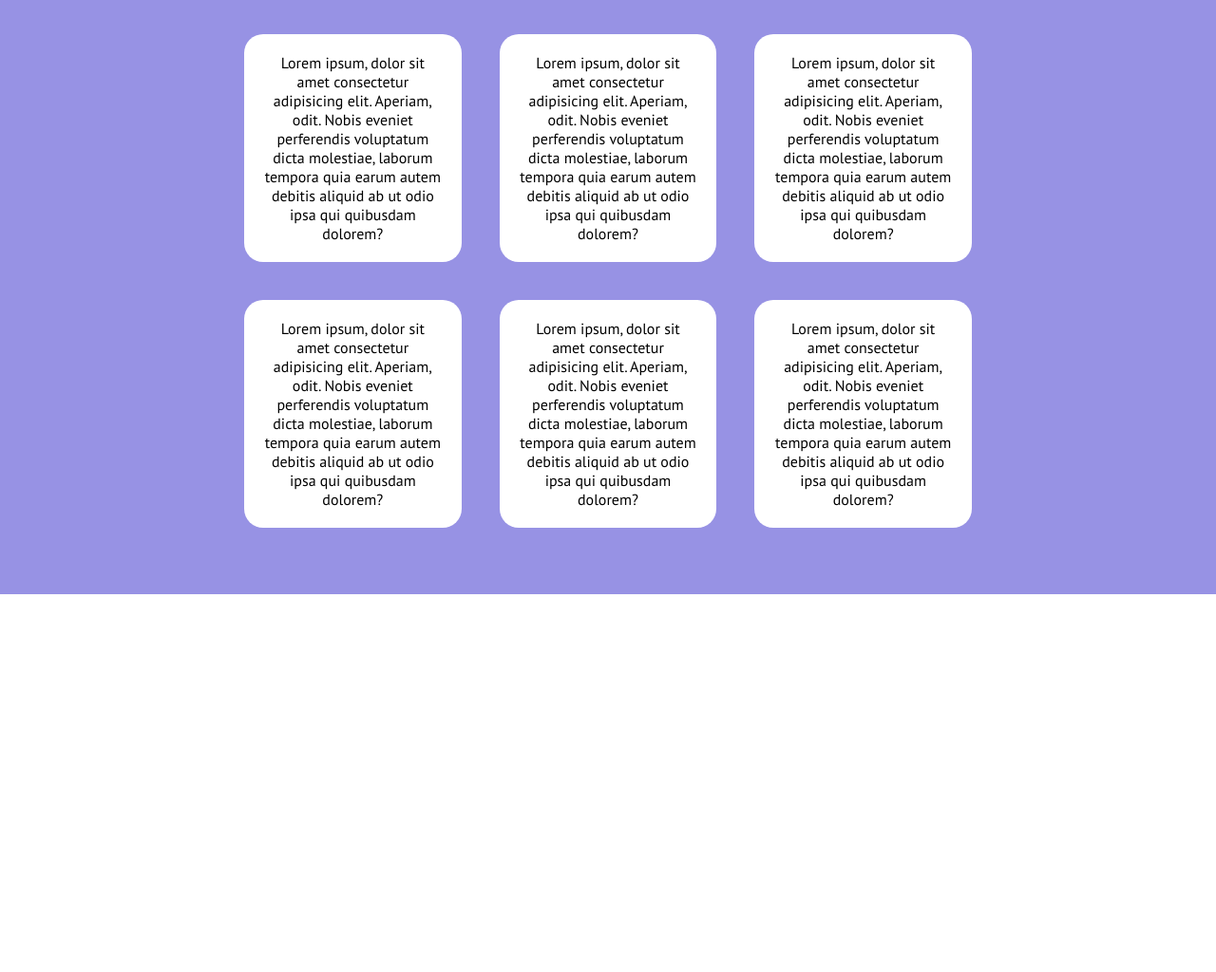
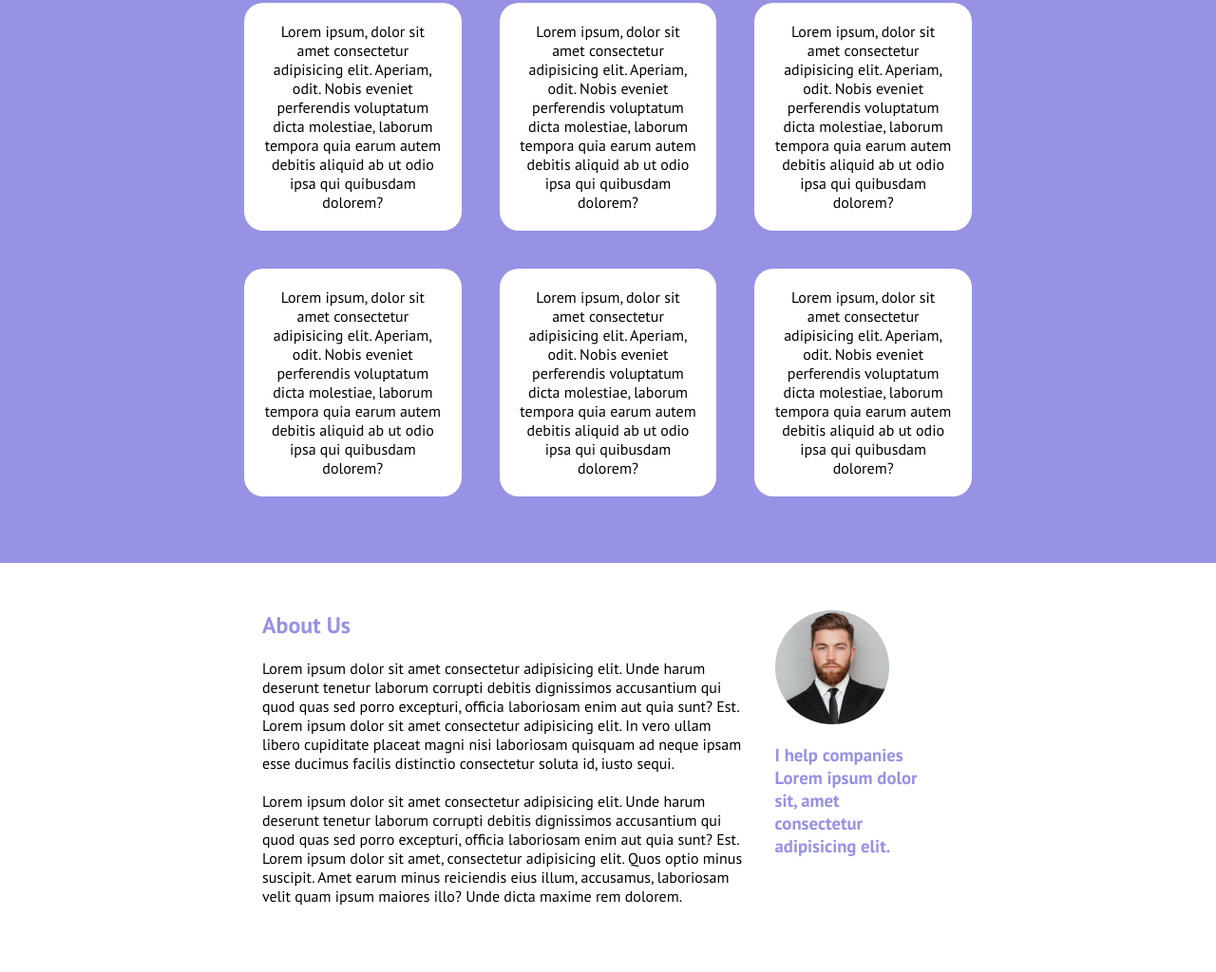
Before and after one commit to yaredghebre/htmlcss-responsive-layout, a plain HTML site: page index.html in a window 1280 px wide. Shown: the part 2378-3402 px from the top of the page at 95% size. Before the commit the page ends 3004 px from the top, so only its background shows below. Drawn offline with Linux system fonts and the light colour scheme.

Commit message:
Add: About Us Section (day 1)

```diff
--- a/css/style.css
+++ b/css/style.css
@@ -199,8 +199,8 @@ nav {
 }
 
 @media screen and (min-width: 768px) {
-    h3 {
-        font-size: 2rem;
+    h2 {
+        /* font-size: 2rem; */
     }
 }
 
@@ -314,3 +314,50 @@ nav {
         margin: 0 auto;
     }
 }
+
+/* About Us */
+.about-img {
+    /* text-align: center; */
+    background-color: red;
+    background-image: url(../img/about.jpg);
+    background-size: cover;
+    background-position: center;
+    width: 120px;
+    height: 120px;
+    border-radius: 50%;
+}
+
+@media screen and (min-width: 768px) {
+    .about-row {
+        display: flex;
+    }
+
+    .about-col-left {
+        width: 70%;
+    }
+
+    .about-col-right {
+        width: 30%;
+        padding: 0 30px;
+    }
+}
+
+@media screen and (min-width: 992px) {
+    .about-wrapper {
+        width: 60%;
+        margin: 0 auto;
+    }
+
+    .about-row {
+        display: flex;
+    }
+
+    .about-col-left {
+        width: 70%;
+    }
+
+    .about-col-right {
+        width: 30%;
+        padding: 0 30px;
+    }
+}
--- a/index.html
+++ b/index.html
@@ -76,7 +76,7 @@
                     <div class="plan-col">
                         <img src="img/planning1.png" alt="planning1 image">
                         <div class="plan-card m-20 p-20">
-                            <h3 class="mb-20">Strategic Planning</h3>
+                            <h2 class="mb-20">Strategic Planning</h2>
                             <p class="mt-20">Lorem ipsum dolor sit amet consectetur adipisicing elit. Blanditiis quis aperiam velit est necessitatibus iste, amet ab earum labore, perferendis placeat quisquam sapiente porro unde pariatur minus obcaecati! Inventore, ex.</p>
                         </div>
                     </div>
@@ -96,7 +96,7 @@
         <section class="testimonials section-padding">
             <div class="testimonials-wrapper ta-center">
                 <span class="mb-20">TESTIMONIALS</span>
-                <h3 class="mb-20">We are committed expert partners</h3>
+                <h2 class="mb-20">We are committed expert partners</h2>
                 <p class="mb-20">Lorem ipsum dolor sit amet consectetur adipisicing elit. Asperiores consequatur, vitae similique nulla nobis mollitia, veritatis </p>
                 <div class="test-row">
                     <div class="test-col b-r-40 mb-20 p-20 flex ai-center">
@@ -118,7 +118,7 @@
         <!-- Section Features -->
         <section class="features section-padding">
             <div class="features-wrapper ta-center">
-                <h3 class="white mb-20">Benefits of working with us</h3>
+                <h2 class="white mb-20">Benefits of working with us</h2>
                 <div class="feat-row">
                     <div class="feat-col m-20 p-20 b-r-20">
                         <div class="feat-card">Lorem ipsum, dolor sit amet consectetur adipisicing elit. Aperiam, odit. Nobis eveniet perferendis voluptatum dicta molestiae, laborum tempora quia earum autem debitis aliquid ab ut odio ipsa qui quibusdam dolorem?</div>
@@ -143,7 +143,27 @@
         </section>
 
         <!-- Section About Us -->
-        <section></section>
+        <section class="about">
+            <div class="about-wrapper section-padding">
+                <div class="about-row">
+                    <div class="about-col about-col-left">
+                        <div class="about-card">
+                            <h2 class="purple mb-20">About Us</h2>
+                            <p class="mb-20">Lorem ipsum dolor sit amet consectetur adipisicing elit. Unde harum deserunt tenetur laborum corrupti debitis dignissimos accusantium qui quod quas sed porro excepturi, officia laboriosam enim aut quia sunt? Est. Lorem ipsum dolor sit amet consectetur adipisicing elit. In vero ullam libero cupiditate placeat magni nisi laboriosam quisquam ad neque ipsam esse ducimus facilis distinctio consectetur soluta id, iusto sequi.</p>
+                            <p class="mb-20">Lorem ipsum dolor sit amet consectetur adipisicing elit. Unde harum deserunt tenetur laborum corrupti debitis dignissimos accusantium qui quod quas sed porro excepturi, officia laboriosam enim aut quia sunt? Est. Lorem ipsum dolor sit amet, consectetur adipisicing elit. Quos optio minus suscipit. Amet earum minus reiciendis eius illum, accusamus, laboriosam velit quam ipsum maiores illo? Unde dicta maxime rem dolorem.</p>
+                        </div>
+                    </div>
+                    <div class="about-col about-col-right">
+                        <div class="about-card">
+                            <div class="about-img mb-20"></div>
+                            <h3 class="purple">I help companies Lorem ipsum dolor sit, amet consectetur adipisicing elit.</h3>
+                        </div>
+                    </div>
+                </div>
+
+
+            </div>
+        </section>
 
         <!-- Section Start -->
         <section></section>
```
